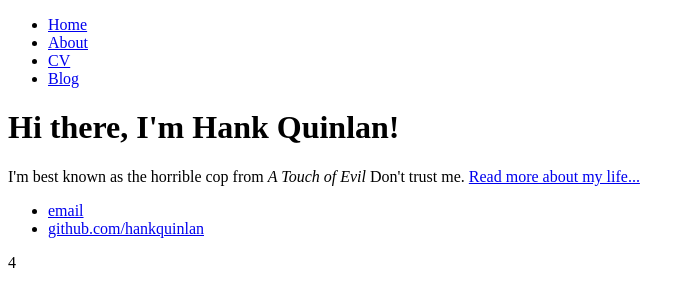
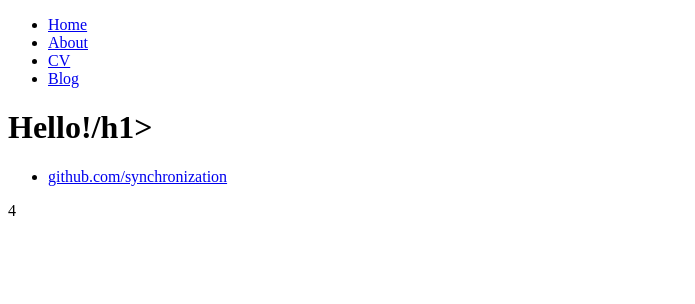
Before and after one commit to synchronization/synchronization..github.io, a plain HTML site: page index.html in a window 1280 px wide. Shown: the whole page, without its empty margins (0-695 px from the left). Drawn offline with Linux system fonts and the light colour scheme.

Commit message:
Update index.html

```diff
--- a/index.html
+++ b/index.html
@@ -1,7 +1,7 @@
 <!DOCTYPE html>
 <html>
 	<head>
-		<title>Hank Quinlan, Horrible Cop</title>
+		<title>Roozbeh Daneshvar</title>
 	</head>
 	<body>
 		<nav>
@@ -14,14 +14,12 @@
 		</nav>
 		<div class="container">
     		<div class="blurb">
-        		<h1>Hi there, I'm Hank Quinlan!</h1>
-				<p>I'm best known as the horrible cop from <em>A Touch of Evil</em> Don't trust me. <a href="/about">Read more about my life...</a></p>
+        		<h1>Hello!/h1>
     		</div><!-- /.blurb -->
 		</div><!-- /.container -->
 		<footer>
     		<ul>
-        		<li><a href="mailto:hankquinlanhub@gmail.com">email</a></li>
-        		<li><a href="https://github.com/hankquinlan">github.com/hankquinlan</a></li>
+        		<li><a href="https://github.com/synchronization">github.com/synchronization</a></li>
 			</ul>
 		</footer>
 	</body>
```
